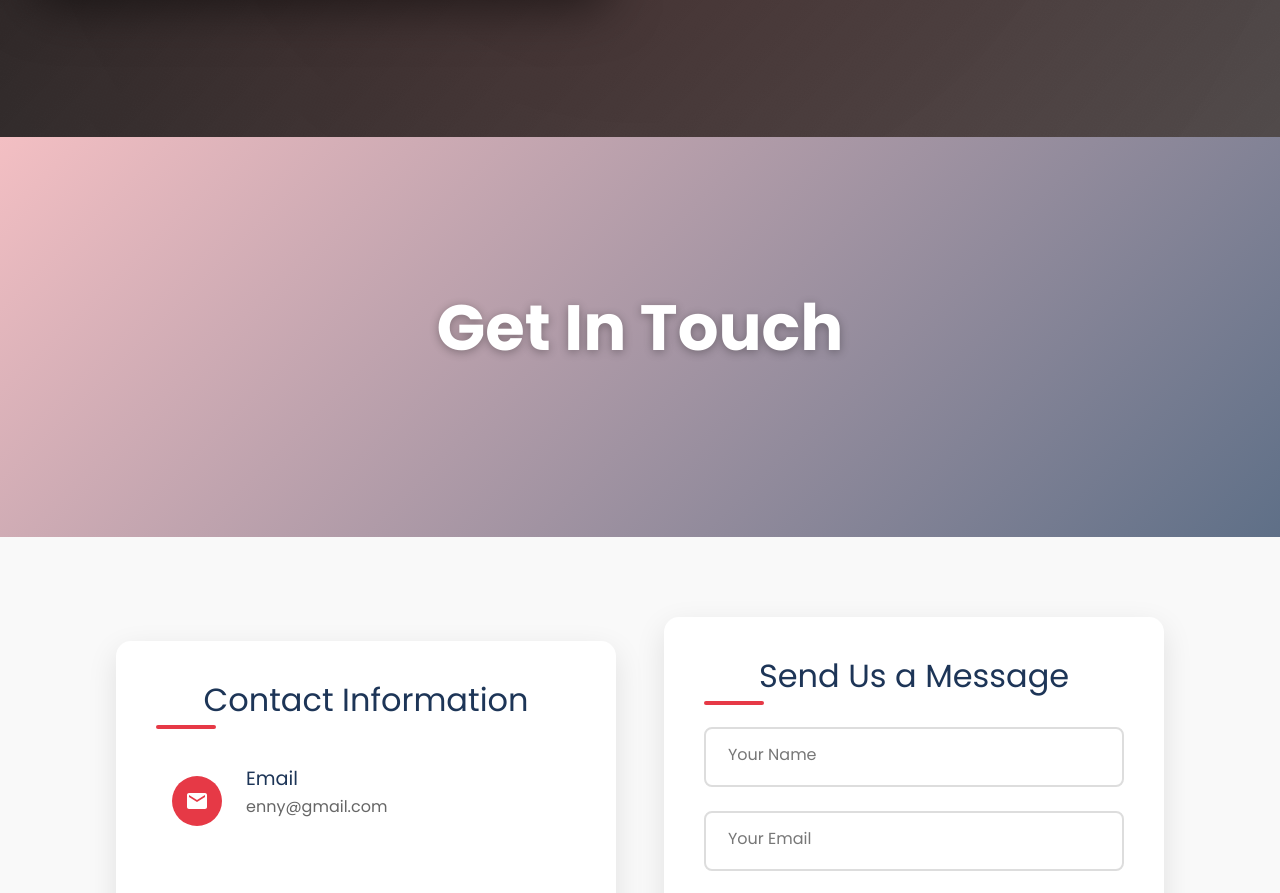
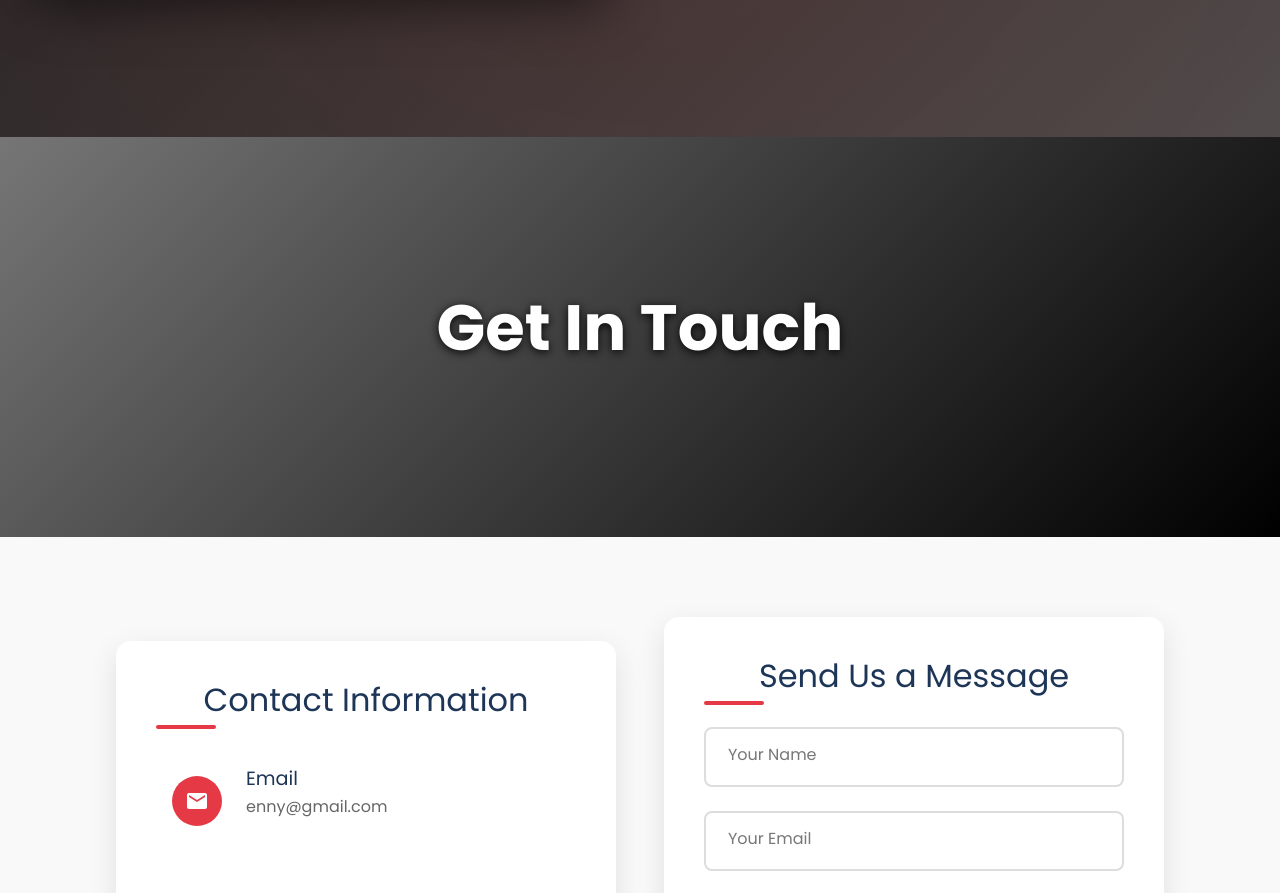
Before and after one commit to Ennyola4/omgApp, a React (Vite) app: page / in a window 1280 px wide. Shown: the part 3860-4753 px from the top of the page. Built offline with nearby package versions, Linux system fonts and the light colour scheme.

Commit message:
home and footer updated

```diff
--- a/src/css/contact.css
+++ b/src/css/contact.css
@@ -35,6 +35,8 @@
     box-shadow: inset 5px 5px 10px #812323,
                 inset -5px -5px 10px #812323;
   }
+
+
 
   .container form .descr {
     font-size: 25px;
--- a/src/css/contactuss.css
+++ b/src/css/contactuss.css
@@ -23,7 +23,7 @@
   display: flex;
   align-items: center;
   justify-content: center;
-  background: linear-gradient(rgba(0, 0, 0, 0.6), url('https://images.unsplash.com/photo-1517245386807-bb43f82c33c4?ixlib=rb-4.0.3&ixid=M3wxMjA3fDB8MHxwaG90by1wYWdlfHx8fGVufDB8fHx8fA%3D%3D&auto=format&fit=crop&w=2070&q=80')) no-repeat center center;
+  /* background: linear-gradient(rgba(0, 0, 0, 0.6), url('https://images.unsplash.com/photo-1517245386807-bb43f82c33c4?ixlib=rb-4.0.3&ixid=M3wxMjA3fDB8MHxwaG90by1wYWdlfHx8fGVufDB8fHx8fA%3D%3D&auto=format&fit=crop&w=2070&q=80')) no-repeat center center; */
   background-size: cover;
   color: white;
   text-align: center;
@@ -35,7 +35,8 @@
   left: 0;
   width: 100%;
   height: 100%;
-  background: linear-gradient(135deg, rgba(230, 57, 70, 0.3), rgba(29, 53, 87, 0.7));
+
+  background: linear-gradient(135deg, rgba(1, 1, 1, 0.53), rgb(0, 0, 0));
 }
 
 .hero-title {
@@ -43,7 +44,7 @@
   font-weight: 700;
   position: relative;
   z-index: 2;
-  text-shadow: 0 2px 10px rgba(0, 0, 0, 0.3);
+  text-shadow: 0 2px 10px rgba(0, 0, 0, 0.908);
 }
 
 /* Contact Content */
--- a/src/css/home.css
+++ b/src/css/home.css
@@ -59,6 +59,7 @@
   background-clip: text;
   color: transparent;
   font-family: cursive;
+
 }
 
 .highlight {
```
